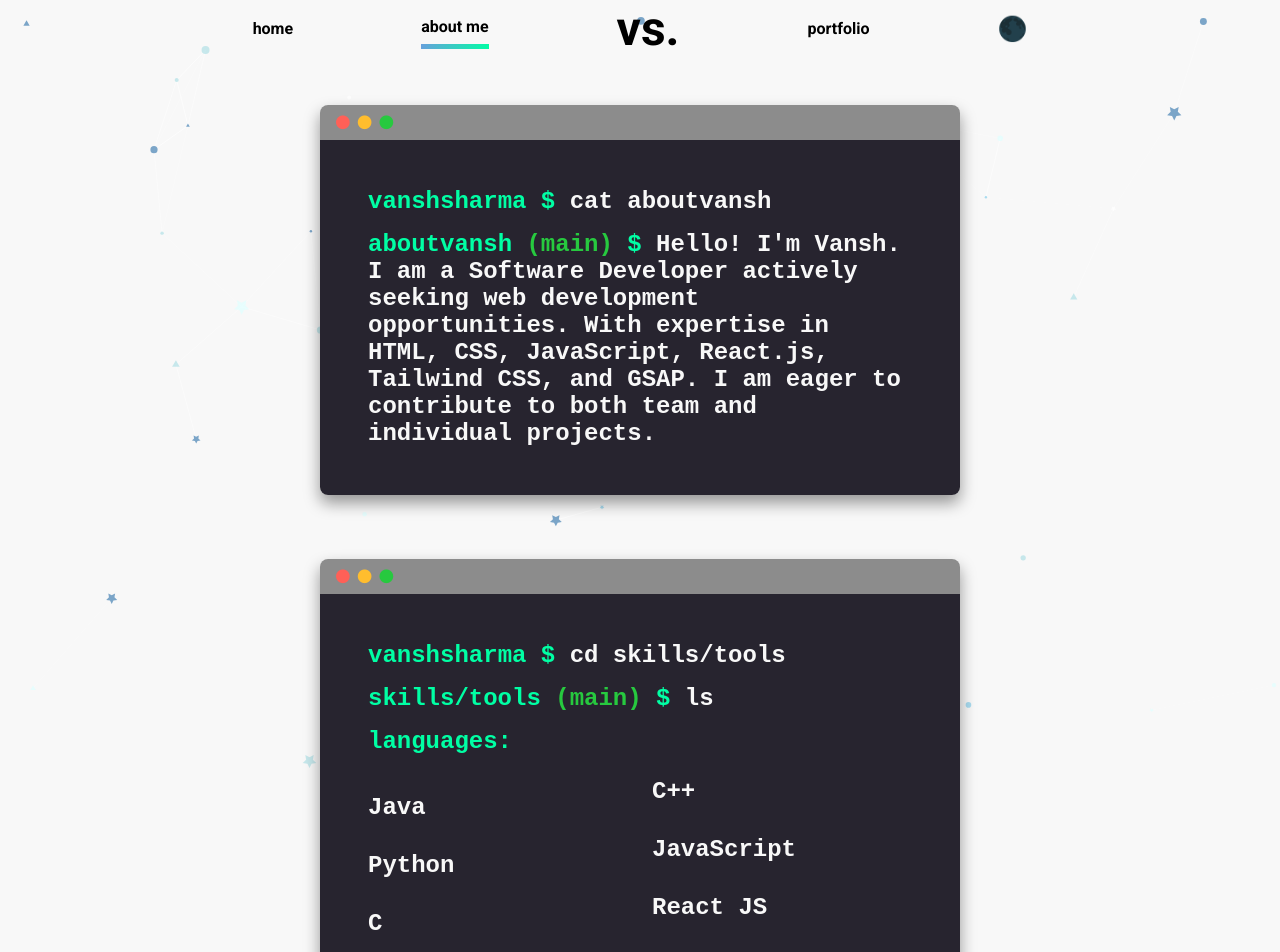
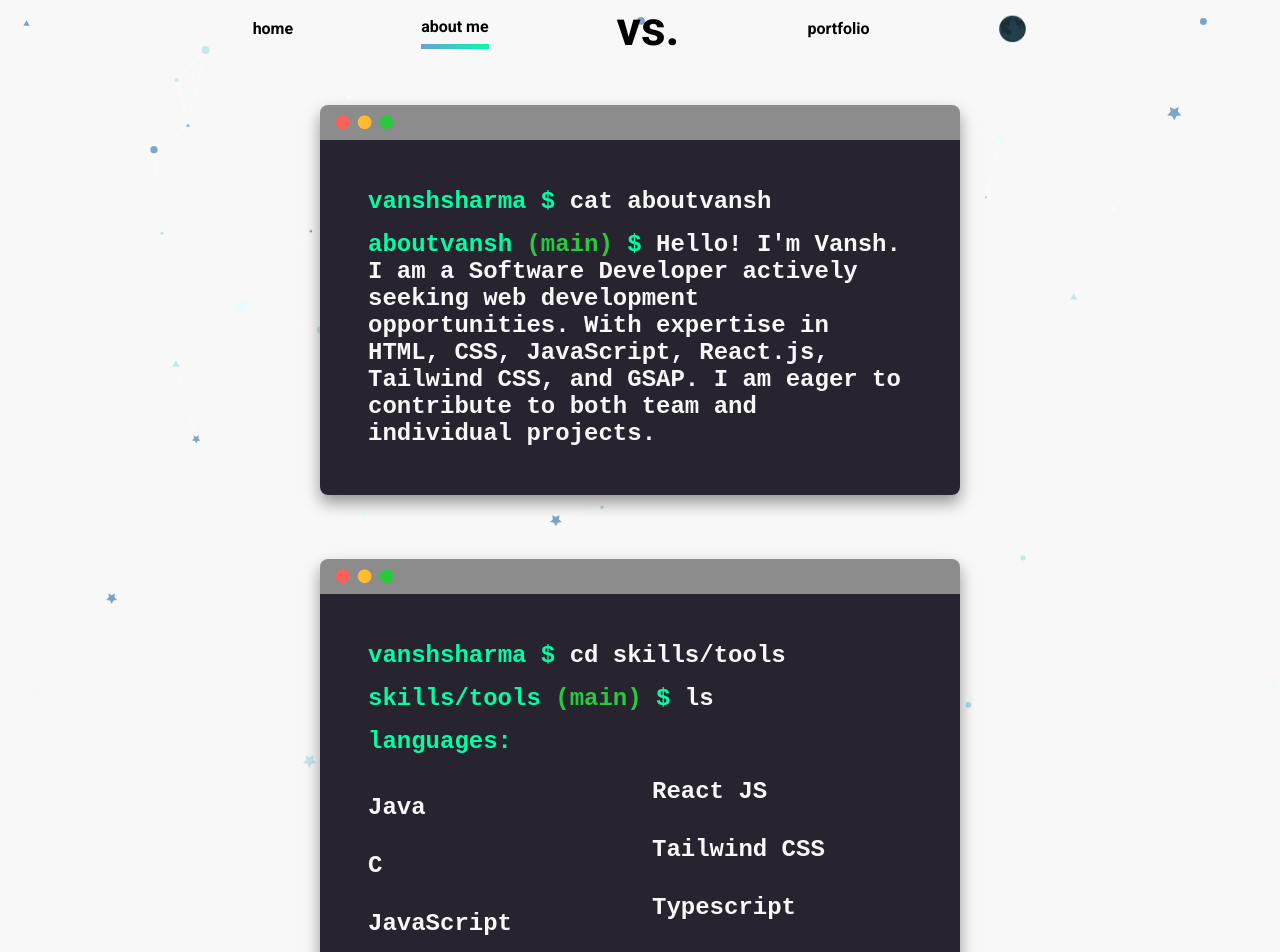
Before and after one commit to VanshSharma0/portfolio1, a React (Create React App) app: page /about in a window 1280 px wide. Shown: the top 952 px of the page. Built offline with nearby package versions, Linux system fonts and the light colour scheme; the HTML template or start-up script is replaced by a standard one.

Commit message:
update info

```diff
--- a/src/info/Info.js
+++ b/src/info/Info.js
@@ -74,14 +74,14 @@ export const info = {
     bio: "Hello! I'm Vansh. I am a Software Developer actively seeking web development opportunities. With expertise in HTML, CSS, JavaScript, React.js, Tailwind CSS, and GSAP. I am eager to contribute to both team and individual projects.",
     skills:
         {
-            proficientWith: ['Java', 'Python', 'C', 'C++', 'JavaScript', 'React JS', 'Tailwind CSS'],
+            proficientWith: ['Java', 'C', 'JavaScript', 'React JS', 'Tailwind CSS', 'Typescript', 'SQL'],
             exposedTo: ['MySQL', 'Github', 'Data Structures and Algorithms', 'Linux', 'Canva', 'Adobe Photoshop']
         }
     ,
     hobbies: [
         {
             label: 'Chess',
-            emoji: '♘'
+            emoji: '🐴'
         },
         {
             label: 'movies',
```
